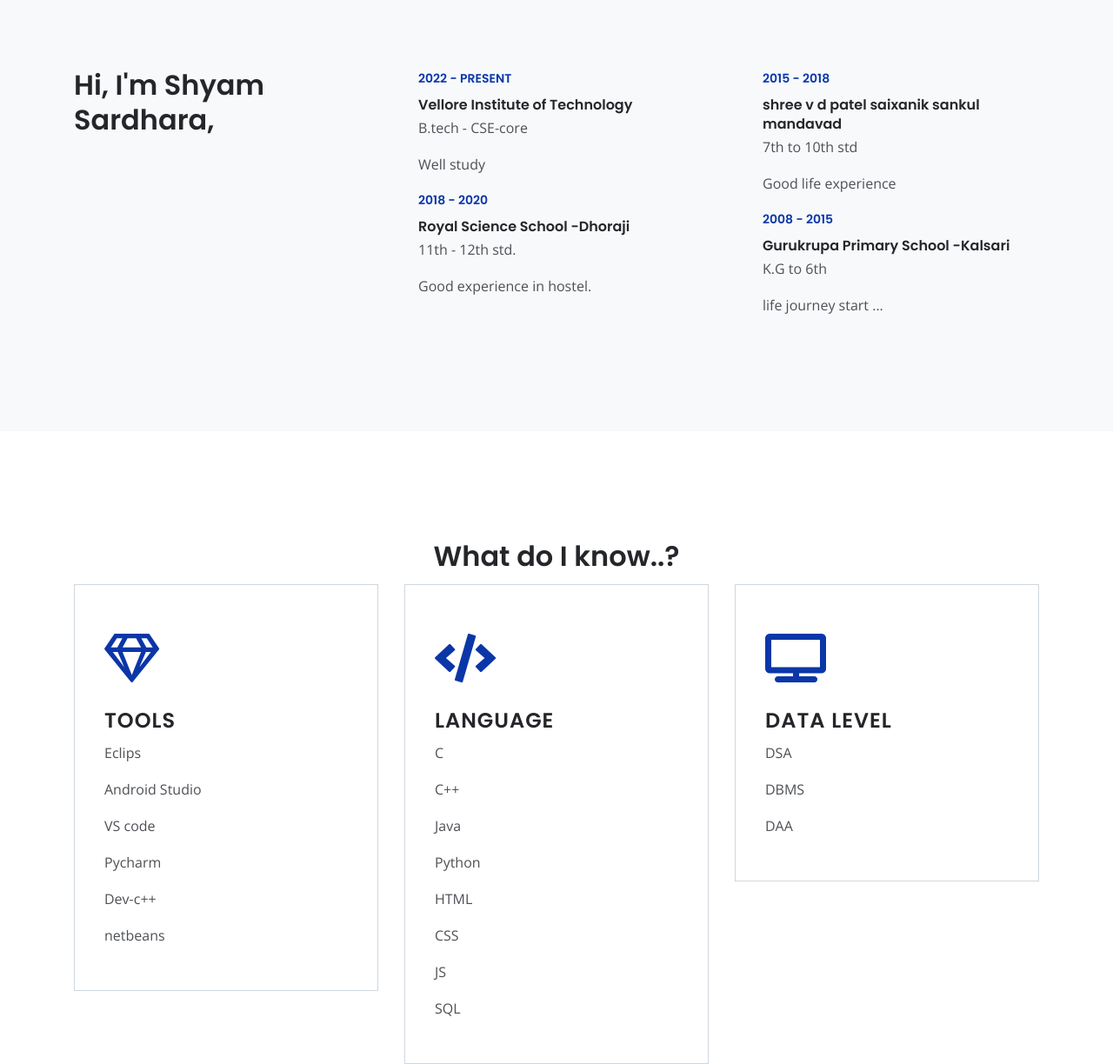
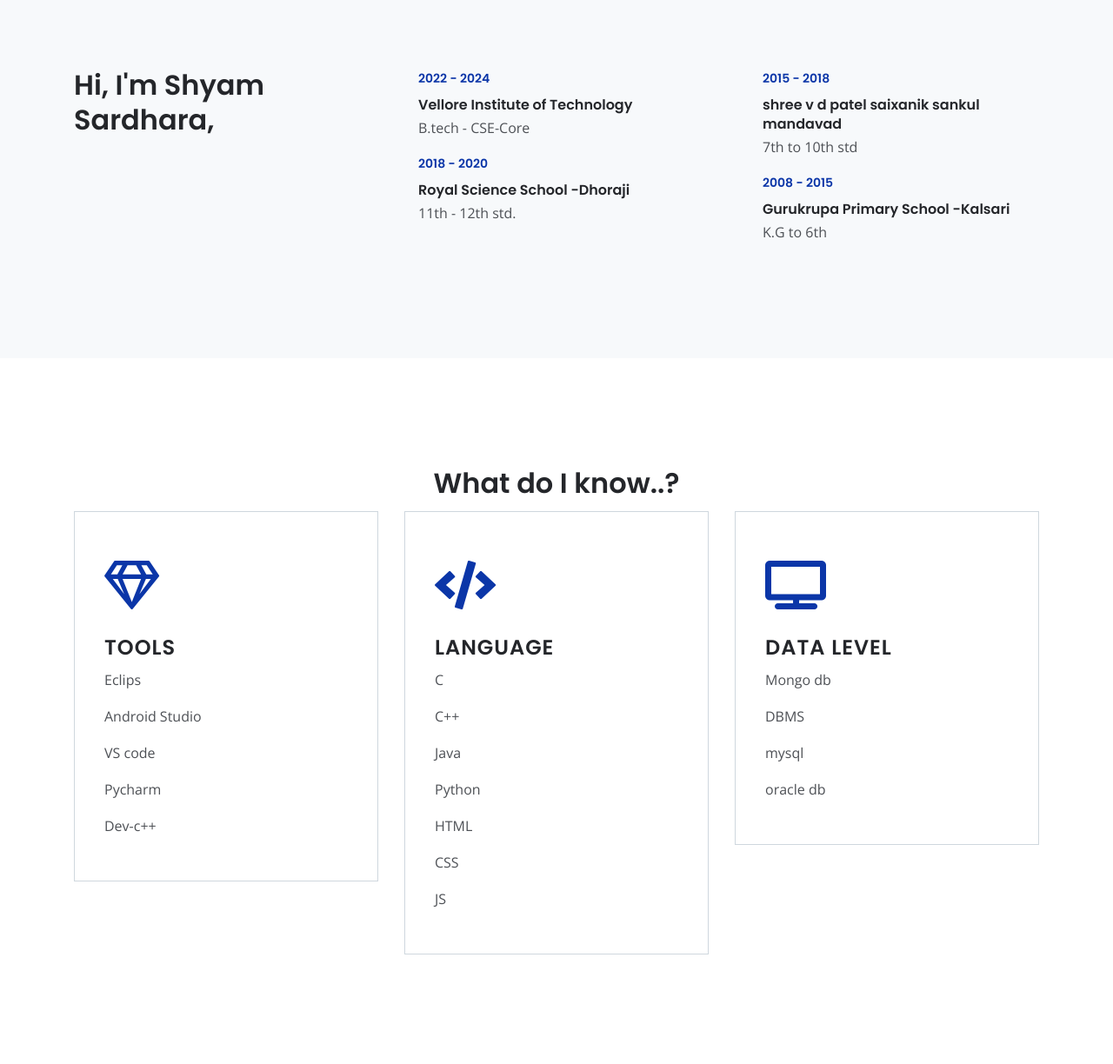
Before and after one commit to shyam1112/ShyamSardhara.github.io, a plain HTML site: page index.html in a window 1280 px wide. Shown: the part 680-1904 px from the top of the page at 87% size. Drawn offline with nearby package versions, Linux system fonts and the light colour scheme.

Commit message:
Update index.html

```diff
--- a/index.html
+++ b/index.html
@@ -121,14 +121,14 @@
                 </div> <!-- end of col -->
                 <div class="col-lg-4">
                     <div class="text-container second">
-                        <div class="time">2022 - PRESENT</div>
+                        <div class="time">2022 - 2024</div>
                         <h6>Vellore Institute of Technology</h6>
-			    <p>B.tech - CSE-core</p>
-                        <p>Well study</p>
+			    <p>B.tech - CSE-Core</p>
+
                         <div class="time">2018 - 2020</div>
                         <h6>Royal Science School -Dhoraji</h6>
 			    <p>11th - 12th std. </p>
-                        <p>Good experience in hostel.</p>
+
                     </div> <!-- end of text-container -->
                 </div> <!-- end of col -->
                 <div class="col-lg-4">
@@ -136,11 +136,11 @@
                         <div class="time">2015 - 2018</div>
                         <h6>shree v d patel saixanik sankul mandavad</h6>
 			    <p> 7th to 10th std</p>
-                        <p>Good life experience</p>
+
                         <div class="time">2008 - 2015</div>
                         <h6>Gurukrupa Primary School -Kalsari </h6>
 			    <p> K.G to 6th </p>
-                        <p>life journey start ... </p>
+
                     </div> <!-- end of text-container -->
                 </div> <!-- end of col -->
             </div> <!-- end of row -->
@@ -168,7 +168,7 @@
                         <p>VS code</p>
                         <p>Pycharm</p>
                         <p>Dev-c++</p>
-                        <p>netbeans</p>
+
                     </div> <!-- end of text-box -->
                 </div> <!-- end of col -->
                 <div class="col-lg-4">
@@ -182,7 +182,7 @@
                         <p>HTML</p>
                         <p>CSS</p>
                         <p>JS</p>
-                        <p>SQL</p>
+
                     </div> <!-- end of text-box -->
                 </div> <!-- end of col -->
                 <div class="col-lg-4">
@@ -190,9 +190,11 @@
                         <i class="fas fa-tv"></i>
                         <h4>DATA LEVEL</h4>
                         <!-- <p>i can setup your project to use basic SEO principles which will push your project to the first page on search engines and save you ads money</p> -->
-                        <p>DSA</p>
+                        <p>Mongo db</p>
                         <p>DBMS</p>
-                        <p>DAA</p>
+                        <p>mysql</p>
+                        <p>oracle db</p>
+
                     </div> <!-- end of text-box -->
                 </div> <!-- end of col -->
             </div> <!-- end of row -->
@@ -242,9 +244,8 @@
             <div class="row">
                 <div class="col-lg-12">
                     <h2>Delivered projects : </h2>
-                    <p>* Accident detection by using AI</p>
-                    <p>* Face detection by using AI</p>
-                    <p>* Agriculture Web</p>
+                    <p ><a>href="https://github.com/shyam1112/Accident-detection-by-using-AI"</a>* Accident detection by using AI</p>
+                    <p><a> href="https://github.com/shyam1112/Digital-Agriculture"</>a* Agriculture Web</p>
                     <p>* Agriculture eCommerce App</p>
 
 
```
